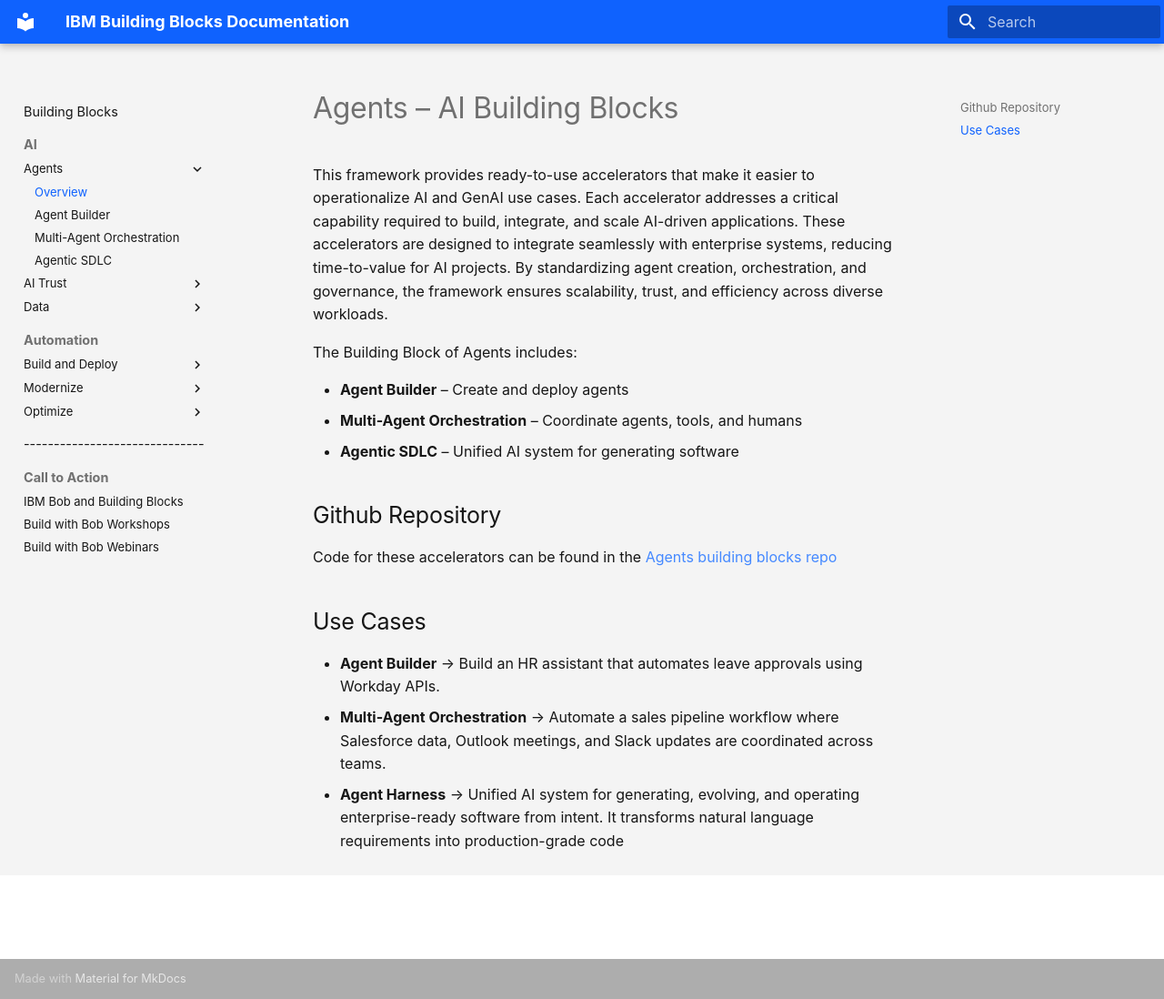
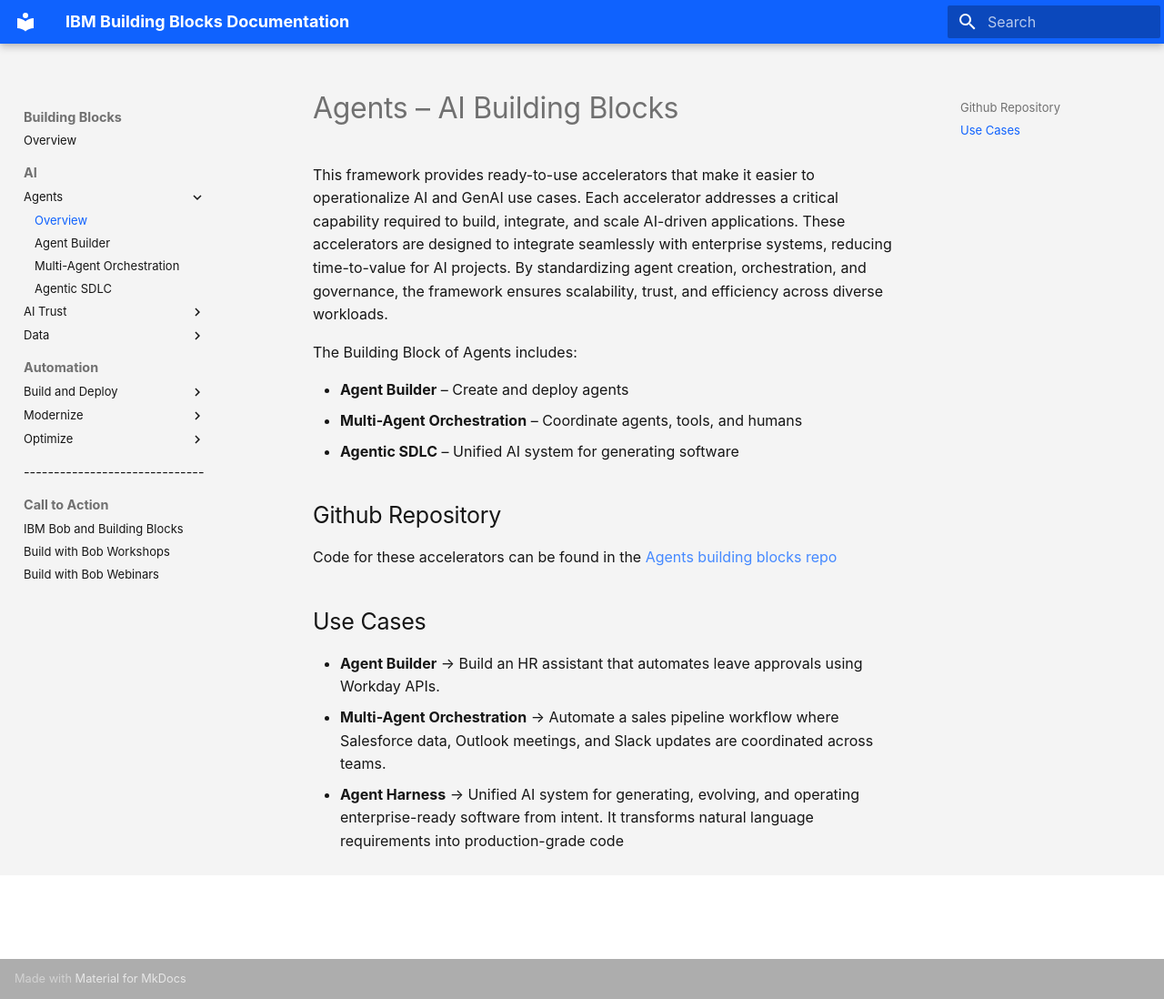
Before and after one commit to ibm-self-serve-assets/building-blocks-docs, an MkDocs documentation site: the page built from docs-src/ai-core/agents/index.md, in a window 1280 px wide and 1098 px high. Shown: the whole window at 91% size. Built offline with MkDocs 1.6.1 and Material for MkDocs 9.7.7, drawn with Linux system fonts in a browser that asks for light colours; some of the changed lines change nothing that is shown.

Commit message:
add overview page to Building Blocks heading on the top left

```diff
--- a/mkdocs.yml
+++ b/mkdocs.yml
@@ -45,7 +45,8 @@
       permalink: true
 
 nav:
-  - Building Blocks: index.md
+  - Building Blocks:
+      - Overview: index.md
   - AI:
       - Agents:
           - Overview: ai-core/agents/index.md
```
